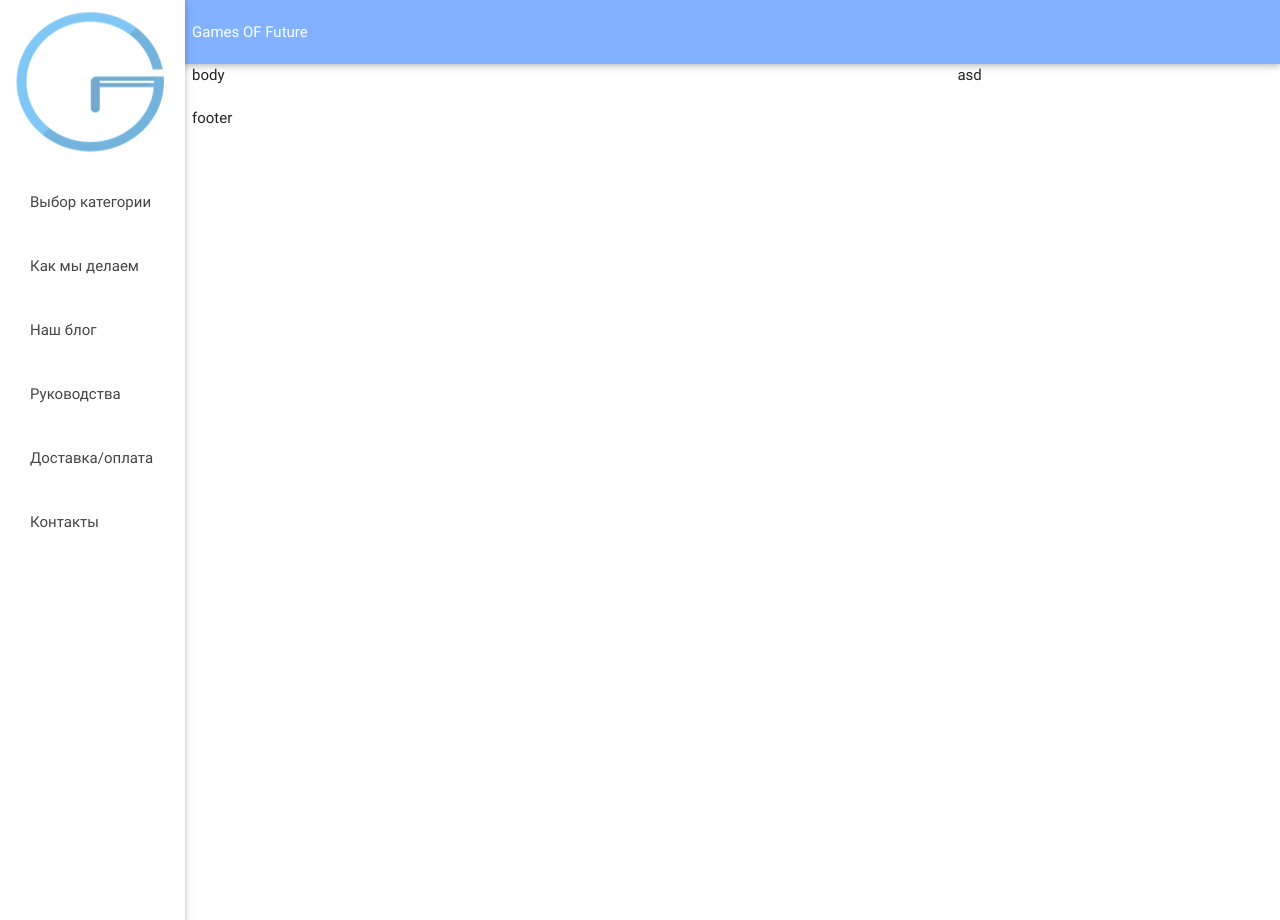
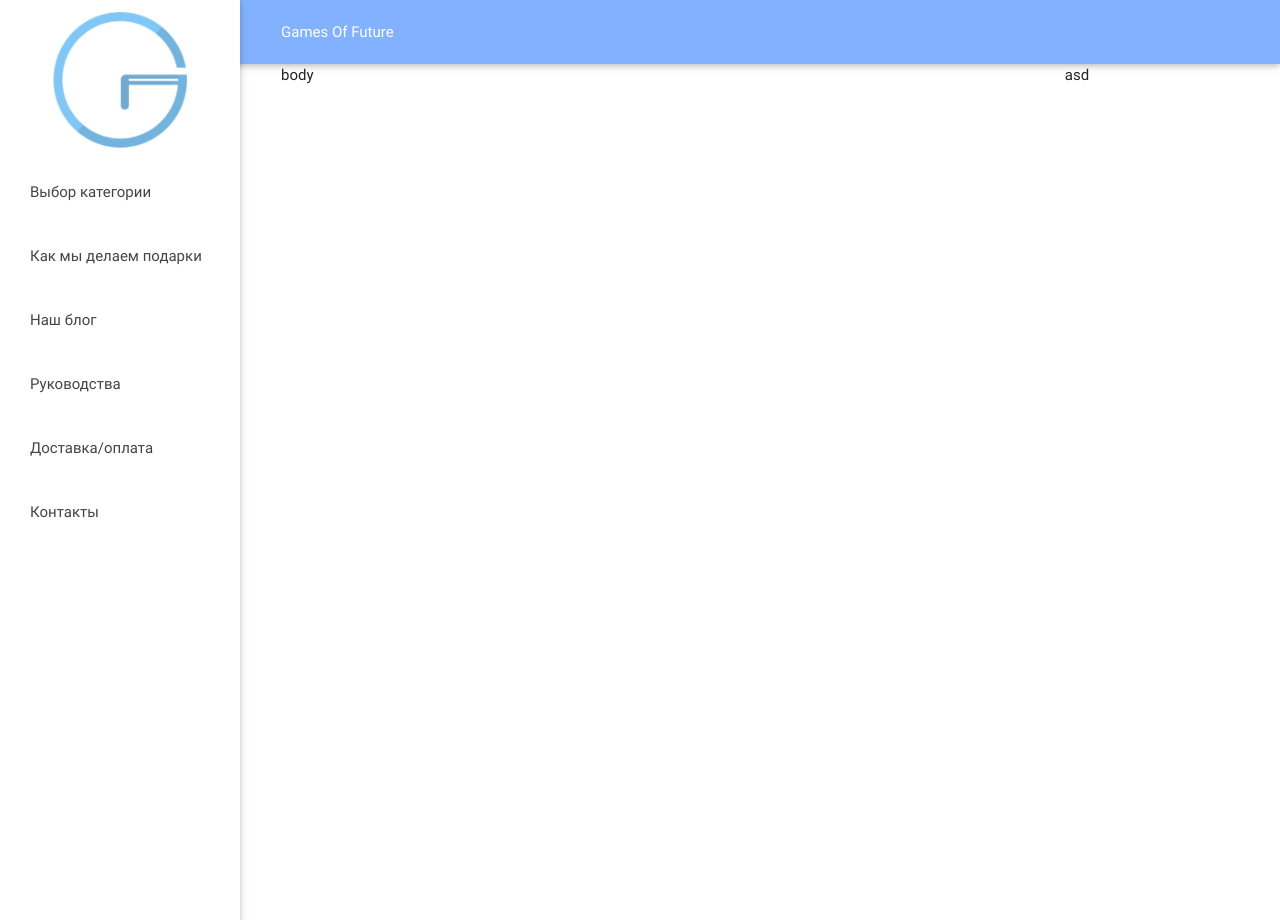
Before and after one commit to maratkanov-a/GamesOfFuture, a Django app: page / in a window 1280 px wide. Run offline with Django 3.2, Linux system fonts and the light colour scheme.

Commit message:
added adaptive design, fixed header, side-nav

```diff
--- a/shop/static/css/mine.css
+++ b/shop/static/css/mine.css
@@ -1,12 +1,24 @@
 #logo-size {
-    height: 160px;
-    width: 150px;
+    height: 156px;
+    width: 136px;
 }
 
 .logo {
-    height: 170px;
+    height: 160px;
+    text-align:center
 }
 
-.new-nav {
-    width: 185px;
+header, main, footer {
+    padding-left: 200px;
 }
+
+.container {
+    width: 85%;
+}
+
+/*little screen - remove padding*/
+@media only screen and (max-width : 992px) {
+    header, main, footer {
+        padding-left: 0;
+    }
+}
--- /dev/null
+++ b/shop/static/js/mine.js
@@ -0,0 +1 @@
+$(".button-collapse").sideNav();
--- a/templates/base.html
+++ b/templates/base.html
@@ -12,12 +12,19 @@
 </head>
 <body>
     <header>
-        <nav class="blue accent-1">
+        <nav class="nav-wrapper blue accent-1">
             <div class="container">
-                Games OF Future
+                <div class="nav-wrapper">
+                    <a href="#" data-activates="nav-mobile" class="button-collapse">
+                        <i class="mdi-navigation-menu"></i>
+                    </a>
+                    <a class="page-title">
+                        Games Of Future
+                    </a>
+                </div>
             </div>
         </nav>
-        <ul class="side-nav new-nav fixed">
+        <ul id="nav-mobile" class="side-nav fixed" style="width: 240px">
             <div class="logo">
                 <a href="{% url 'home-page' %}">
                     <img id="logo-size" src="{% static 'img/site/logo.png' %}">
@@ -83,5 +90,6 @@
 
     <script src="{% static 'js/jquery.min.js' %}"></script>
     <script src="{% static 'js/materialize.min.js' %}"></script>
+    <script src="{% static 'js/mine.js' %}"></script>
 </body>
 </html>
```
